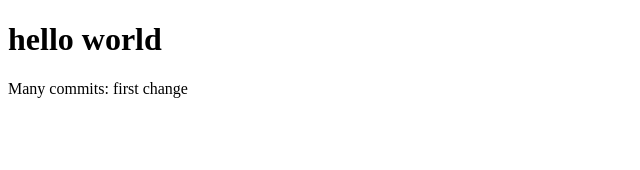
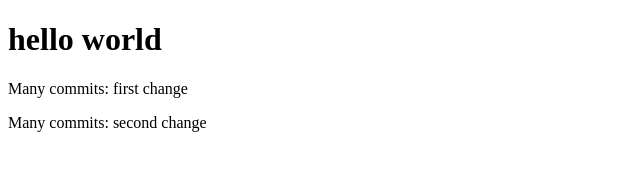
Before and after one commit to fk/vite-hello-world, a website: page index.html in a window 1280 px wide. Shown: the whole page, without its empty margins (0-640 px from the left). Drawn offline with Linux system fonts and the light colour scheme.

Commit message:
Many commits: second change

```diff
--- a/index.html
+++ b/index.html
@@ -8,5 +8,6 @@
   <body>
     <h1>hello world</h1>
     <p>Many commits: first change</p>
+    <p>Many commits: second change</p>
   </body>
 </html>
```
